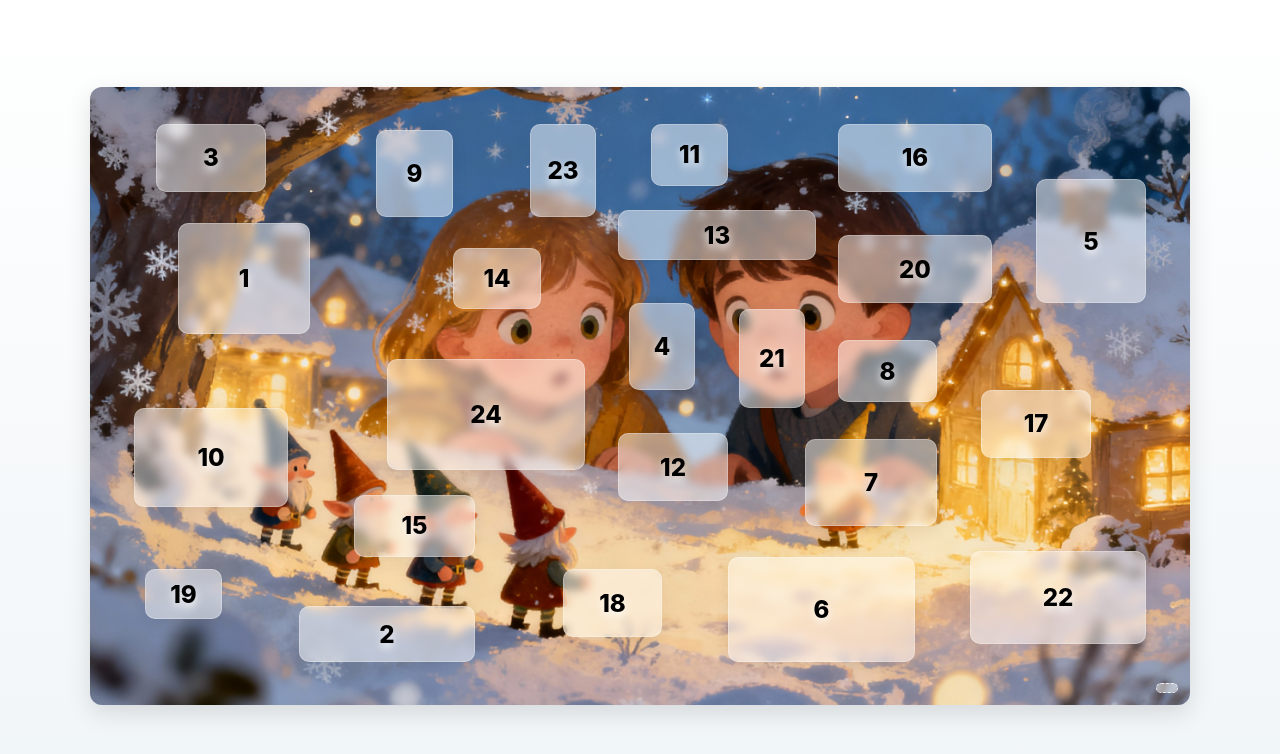
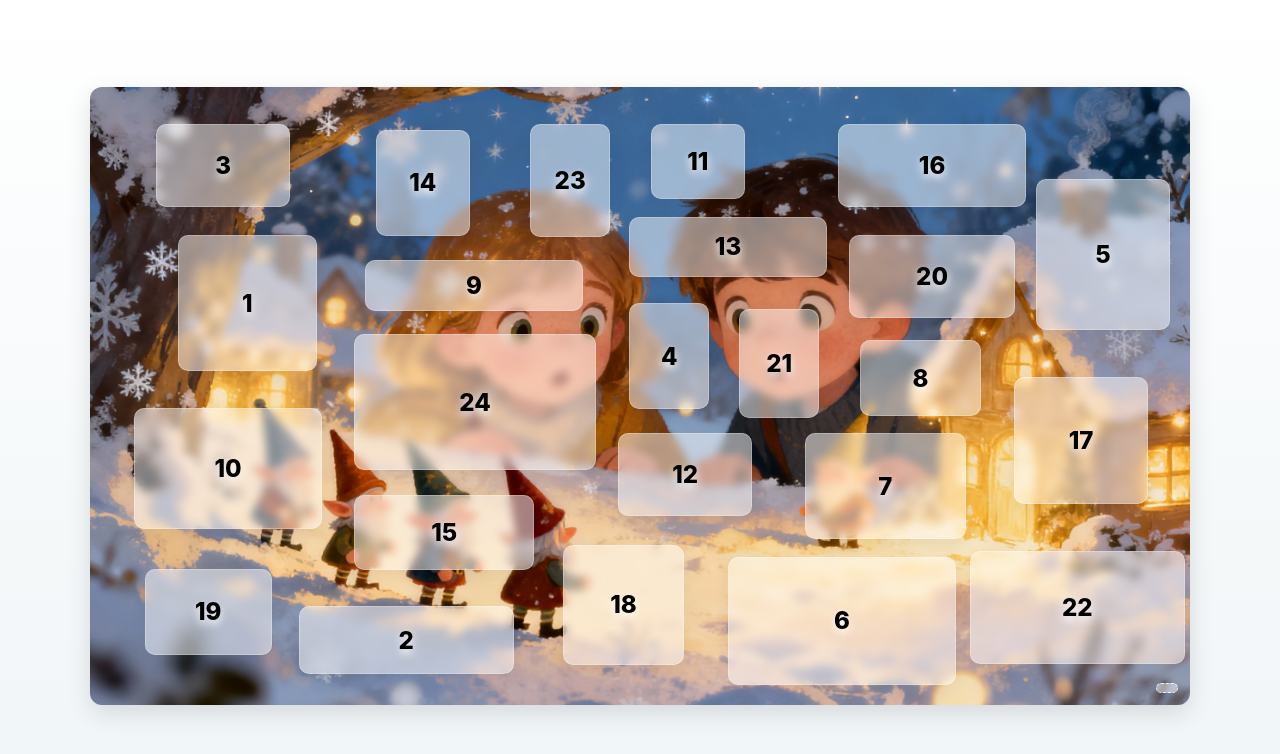
Before and after one commit to lloydnant89/adventskalender-2025, a plain HTML site: page index.html in a window 1280 px wide. Drawn offline with Linux system fonts and the light colour scheme.

Commit message:
Anpassung Türchen

```diff
--- a/layout.json
+++ b/layout.json
@@ -1,148 +1,148 @@
 {
   "door": {
     "1": {
-      "top": 22,
+      "top": 24,
       "left": 8,
-      "width": 12,
-      "height": 18
+      "width": 12.6,
+      "height": 22
     },
     "2": {
       "top": 84,
       "left": 19,
-      "width": 16,
-      "height": 9
+      "width": 19.5,
+      "height": 11
     },
     "3": {
       "top": 6,
       "left": 6,
-      "width": 10,
-      "height": 11
+      "width": 12.2,
+      "height": 13.4
     },
     "4": {
       "top": 35,
       "left": 49,
-      "width": 6,
-      "height": 14
+      "width": 7.3,
+      "height": 17.1
+    },
+    "5": {
+      "top": 15,
+      "left": 86,
+      "width": 12.2,
+      "height": 24.4
+    },
+    "6": {
+      "top": 76,
+      "left": 58,
+      "width": 20.7,
+      "height": 20.7
+    },
+    "7": {
+      "top": 56,
+      "left": 65,
+      "width": 14.6,
+      "height": 17.1
+    },
+    "8": {
+      "top": 41,
+      "left": 70,
+      "width": 11,
+      "height": 12.2
+    },
+    "14": {
+      "top": 7,
+      "left": 26,
+      "width": 8.5,
+      "height": 17.1
+    },
+    "10": {
+      "top": 52,
+      "left": 4,
+      "width": 17.1,
+      "height": 19.5
+    },
+    "11": {
+      "top": 6,
+      "left": 51,
+      "width": 8.5,
+      "height": 12.2
+    },
+    "12": {
+      "top": 56,
+      "left": 48,
+      "width": 12.2,
+      "height": 13.4
+    },
+    "13": {
+      "top": 21,
+      "left": 49,
+      "width": 18,
+      "height": 9.8
+    },
+    "9": {
+      "top": 28,
+      "left": 25,
+      "width": 19.8,
+      "height": 8.2
+    },
+    "15": {
+      "top": 66,
+      "left": 24,
+      "width": 16.4,
+      "height": 12.2
+    },
+    "16": {
+      "top": 6,
+      "left": 68,
+      "width": 17.1,
+      "height": 13.4
+    },
+    "17": {
+      "top": 47,
+      "left": 84,
+      "width": 12.2,
+      "height": 20.4
+    },
+    "18": {
+      "top": 74,
+      "left": 43,
+      "width": 11,
+      "height": 19.4
+    },
+    "19": {
+      "top": 78,
+      "left": 5,
+      "width": 11.5,
+      "height": 13.8
+    },
+    "20": {
+      "top": 24,
+      "left": 69,
+      "width": 15.1,
+      "height": 13.4
+    },
+    "21": {
+      "top": 36,
+      "left": 59,
+      "width": 7.3,
+      "height": 17.5
     },
     "22": {
       "top": 75,
       "left": 80,
-      "width": 16,
-      "height": 15
-    },
-    "6": {
-      "top": 76,
-      "left": 58,
-      "width": 17,
-      "height": 17
-    },
-    "7": {
-      "top": 57,
-      "left": 65,
-      "width": 12,
-      "height": 14
-    },
-    "8": {
-      "top": 41,
-      "left": 68,
-      "width": 9,
-      "height": 10
-    },
-    "9": {
-      "top": 7,
-      "left": 26,
-      "width": 7,
-      "height": 14
-    },
-    "10": {
-      "top": 52,
-      "left": 4,
-      "width": 14,
-      "height": 16
-    },
-    "11": {
-      "top": 6,
-      "left": 51,
-      "width": 7,
-      "height": 10
-    },
-    "12": {
-      "top": 56,
-      "left": 48,
-      "width": 10,
-      "height": 11
-    },
-    "13": {
-      "top": 20,
-      "left": 48,
-      "width": 18,
-      "height": 8
-    },
-    "14": {
-      "top": 26,
-      "left": 33,
-      "width": 8,
-      "height": 10
-    },
-    "15": {
-      "top": 66,
-      "left": 24,
-      "width": 11,
-      "height": 10
-    },
-    "16": {
-      "top": 6,
-      "left": 68,
-      "width": 14,
-      "height": 11
-    },
-    "17": {
-      "top": 49,
-      "left": 81,
-      "width": 10,
-      "height": 11
-    },
-    "18": {
-      "top": 78,
-      "left": 43,
-      "width": 9,
-      "height": 11
-    },
-    "19": {
-      "top": 78,
-      "left": 5,
-      "width": 7,
-      "height": 8
-    },
-    "20": {
-      "top": 24,
-      "left": 68,
-      "width": 14,
-      "height": 11
-    },
-    "21": {
-      "top": 36,
-      "left": 59,
-      "width": 6,
-      "height": 16
-    },
-    "5": {
-      "top": 15,
-      "left": 86,
-      "width": 10,
-      "height": 20
+      "width": 19.5,
+      "height": 18.3
     },
     "23": {
       "top": 6,
       "left": 40,
-      "width": 6,
-      "height": 15
+      "width": 7.3,
+      "height": 18.3
     },
     "24": {
-      "top": 44,
-      "left": 27,
-      "width": 18,
-      "height": 18
+      "top": 40,
+      "left": 24,
+      "width": 22,
+      "height": 22
     }
   }
 }
--- a/script.js
+++ b/script.js
@@ -44,7 +44,7 @@
       const num = stage.querySelector(`.door-num[data-for="${day}"]`);
       if(door) {
         door.classList.add('opened');
-        const badge = door.querySelector('.badge'); if(badge) badge.textContent = 'Geöffnet';
+      //  const badge = door.querySelector('.badge'); if(badge) badge.textContent = 'Geöffnet';
       }
       if(num) num.classList.add('opened');
     }catch(e){ console.error(e); }
@@ -196,13 +196,13 @@
         // ensure door has a lower z-index than the overlay
         doorEl.style.zIndex = '10';
         stage.appendChild(doorEl);
-        const numEl = createNumberOverlay(d, doorEl);
+         const numEl = createNumberOverlay(d, doorEl);
         // if this door was previously opened, mark it visually
-        if(openedSet.has(String(d))){
-          doorEl.classList.add('opened');
-          if(numEl) numEl.classList.add('opened');
-          const badge = doorEl.querySelector('.badge'); if(badge) badge.textContent = 'Geöffnet';
-        }
+         if(openedSet.has(String(d))){
+           doorEl.classList.add('opened');
+           if(numEl) numEl.classList.add('opened');
+        //  const badge = doorEl.querySelector('.badge'); if(badge) badge.textContent = 'Geöffnet';
+         }
 
 
       }
@@ -237,7 +237,7 @@
         if(openedSet.has(String(d))){
           doorEl.classList.add('opened');
           if(numEl) numEl.classList.add('opened');
-          const badge = doorEl.querySelector('.badge'); if(badge) badge.textContent = 'Geöffnet';
+         // const badge = doorEl.querySelector('.badge'); if(badge) badge.textContent = 'Geöffnet';
         }
       }
     }
@@ -259,7 +259,7 @@
     // caption.textContent = `Dezember ${day}`;
 
     // append children except the visible number — number overlay is rendered separately
-    doorEl.appendChild(badge);
+   // doorEl.appendChild(badge);
     doorEl.appendChild(caption);
 
     const open = isDoorOpen(cfg.year || 2025, cfg.monthIndex || 11, day, cfg.useLocalTime !== false);
--- a/styles.css
+++ b/styles.css
@@ -156,7 +156,6 @@ body{
     inset 0 2px 6px rgba(255,255,255,0.35),
     0 0 32px rgba(100,150,255,0.15);
   backdrop-filter: blur(1px) saturate(120%);
-  z-index: 45;
 }
 
 /* hover/active */
```
